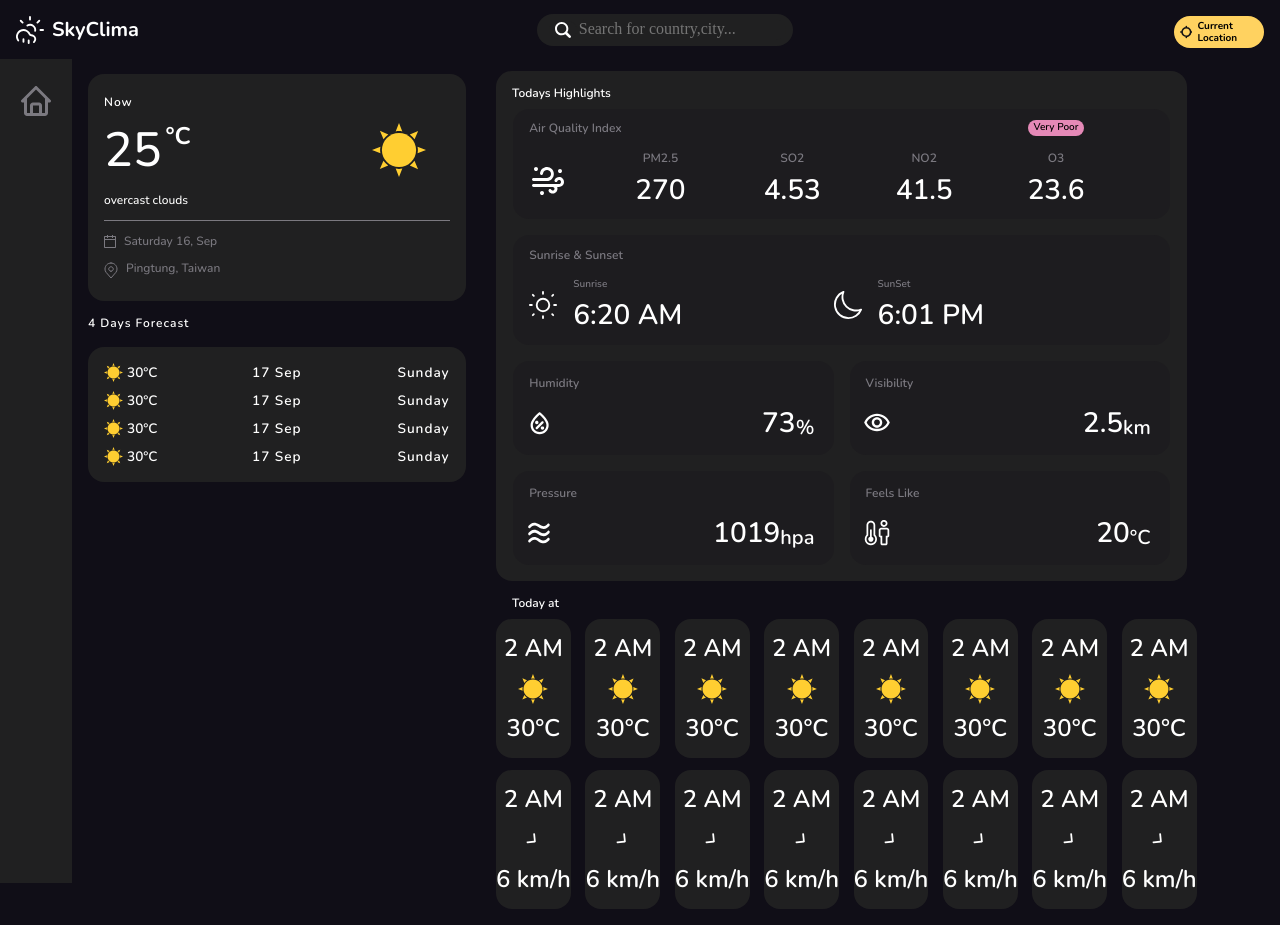
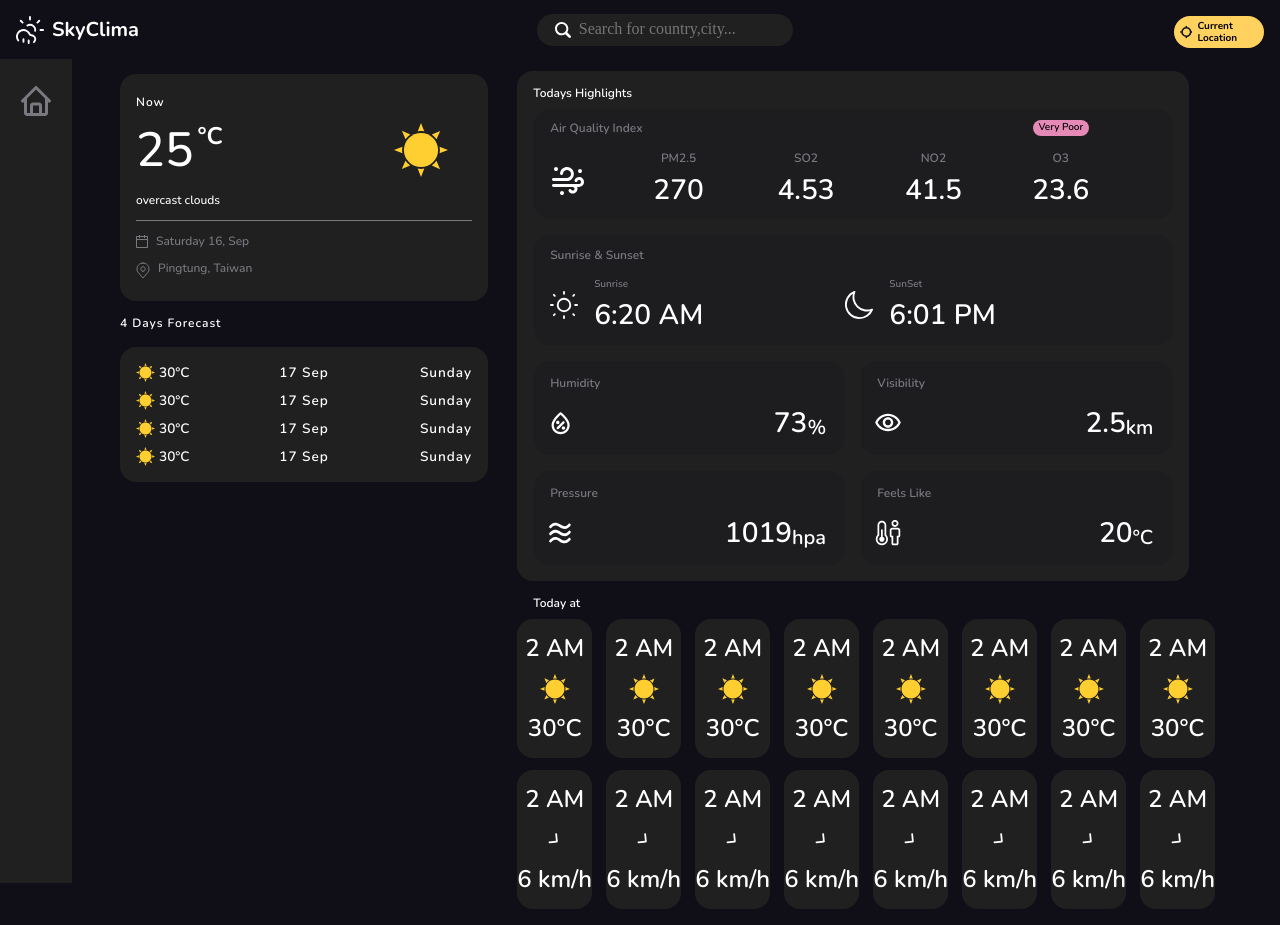
Before and after one commit to wanyewei/sky-clima, a React (Create React App) app: page /home in a window 1280 px wide. Built offline with nearby package versions, Linux system fonts and the light colour scheme.

Commit message:
finish RWD

```diff
--- a/src/components/homePage/WeatherCard.js
+++ b/src/components/homePage/WeatherCard.js
@@ -6,11 +6,11 @@ import FutureCard from "../wheatherCard/FutureCard";
 const StyledWrapper = styled.div`
   flex: 0.5;
   display: inline-flex;
-  padding: 0.934rem 0rem 3.3rem 1rem;
+  padding: 0.94rem 0rem 3.3rem 1rem;
   flex-direction: column;
   align-items: flex-start;
   gap: 1rem;
-  margin-left: 4.5rem;
+  margin-left: 6.5rem;
   @media (max-width: 996px) {
     width: 95%;
     flex: 0 0 100%;
```
